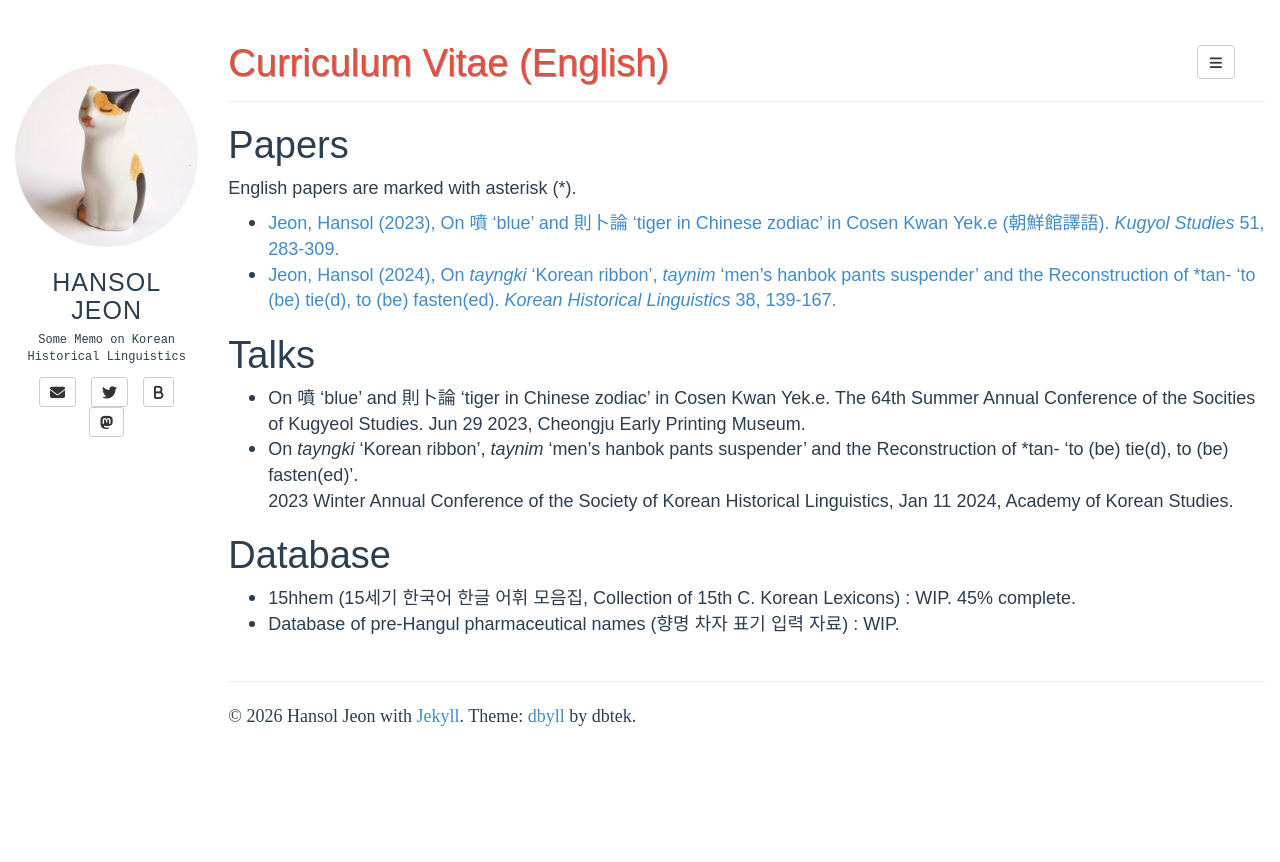
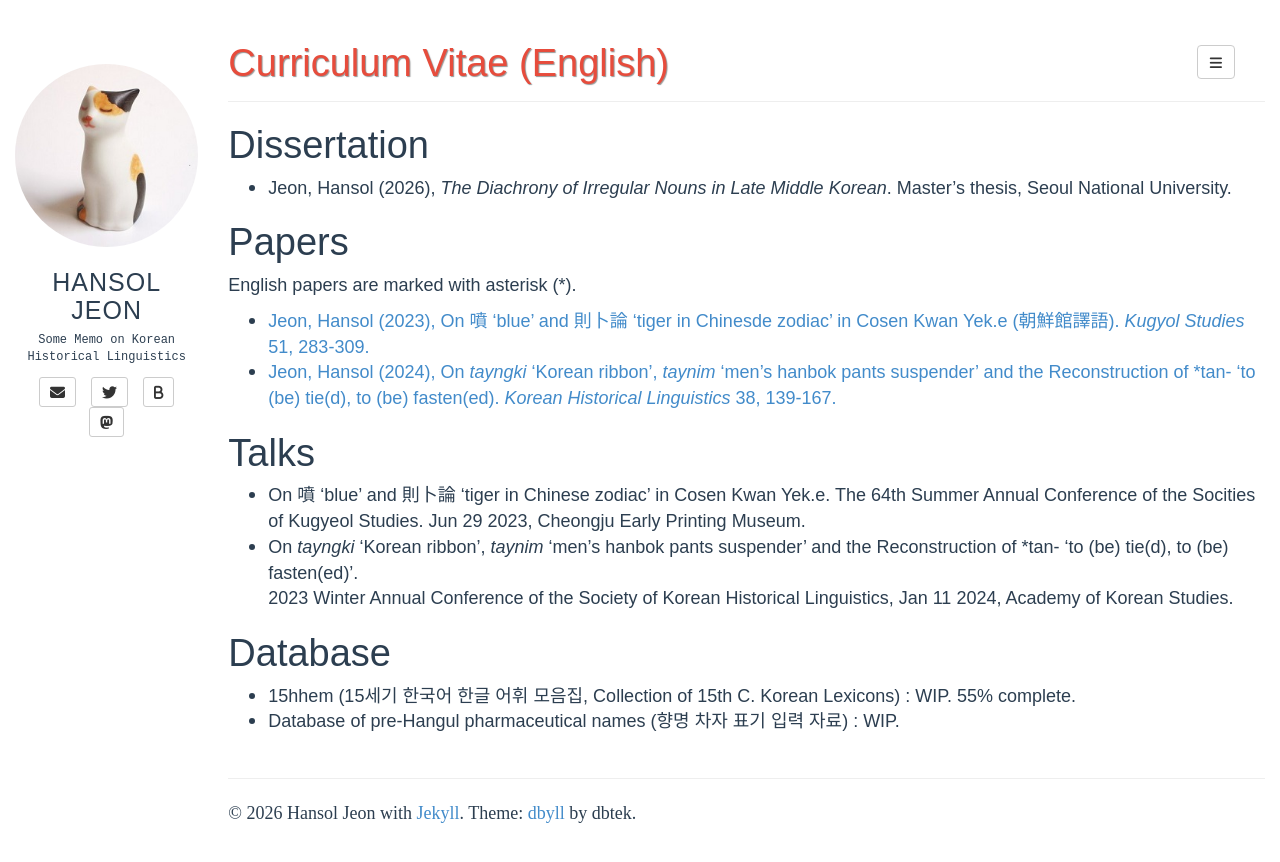
Before and after one commit to hansoljeon95/hansoljeon95.github.io, a Jekyll site: the page built from cv_eng.md, in a window 1280 px wide. Shown: the top 862 px of the page. Built offline with Jekyll 4.4.1, drawn with Linux system fonts in a browser that asks for light colours; some web fonts are replaced.

Commit message:
add dissertation

```diff
--- a/cv_eng.md
+++ b/cv_eng.md
@@ -5,9 +5,12 @@ tags: [top:CV, lan:en]
 comments: false
 fullview: true
 ---
+# Dissertation
+- Jeon, Hansol (2026), *The Diachrony of Irregular Nouns in Late Middle Korean*. Master's thesis, Seoul National University.
+
 # Papers
 English papers are marked with asterisk (\*).
-- [Jeon, Hansol (2023), On 噴 ‘blue’ and 則卜論 ‘tiger in Chinese zodiac’ in Cosen Kwan Yek.e (朝鮮館譯語). *Kugyol Studies* 51, 283-309.](http://journal.kstudy.com/service-journal/view.asp?code=Y2xpZW50S2V5JTNEMjEwMCUyNlBkZk9LJTNEVHJ1ZSUyNnNvcnRUeXBlJTNEMCUyNmxhbmdUeXBlJTNES09SJTI2ZGVmYXVsdFB1YmtleSUzRA==&clientKey=2100&curPage=1&pageScale=10&searchType=1&totCate=&totText=&pubKey=10007&pubYear=2023&pubVN=51@0&detailKEYN=4039242)
+- [Jeon, Hansol (2023), On 噴 ‘blue’ and 則卜論 ‘tiger in Chinesde zodiac’ in Cosen Kwan Yek.e (朝鮮館譯語). *Kugyol Studies* 51, 283-309.](http://journal.kstudy.com/service-journal/view.asp?code=Y2xpZW50S2V5JTNEMjEwMCUyNlBkZk9LJTNEVHJ1ZSUyNnNvcnRUeXBlJTNEMCUyNmxhbmdUeXBlJTNES09SJTI2ZGVmYXVsdFB1YmtleSUzRA==&clientKey=2100&curPage=1&pageScale=10&searchType=1&totCate=&totText=&pubKey=10007&pubYear=2023&pubVN=51@0&detailKEYN=4039242)
 - [Jeon, Hansol (2024), On *tayngki* ‘Korean ribbon’, *taynim* ‘men's hanbok pants suspender’ and the Reconstruction of \*tan- 'to (be) tie(d), to (be) fasten(ed). *Korean Historical Linguistics* 38, 139-167.](http://www.gugeosa.or.kr/html/sub0201.html?pageNm=article&journal=1&code=446187&issue=33917&Page=1&year=2024)
 
 # Talks
@@ -17,5 +20,5 @@ The 64th Summer Annual Conference of the Socities of Kugyeol Studies. Jun 29 202
 2023 Winter Annual Conference of the Society of Korean Historical Linguistics, Jan 11 2024, Academy of Korean Studies.
 
 # Database
-- 15hhem (15세기 한국어 한글 어휘 모음집, Collection of 15th C. Korean Lexicons) : WIP. 45% complete.
+- 15hhem (15세기 한국어 한글 어휘 모음집, Collection of 15th C. Korean Lexicons) : WIP. 55% complete.
 - Database of pre-Hangul pharmaceutical names (향명 차자 표기 입력 자료) : WIP.
```
Also changed, not shown: cv_kor.md (+4 -1 lines).
